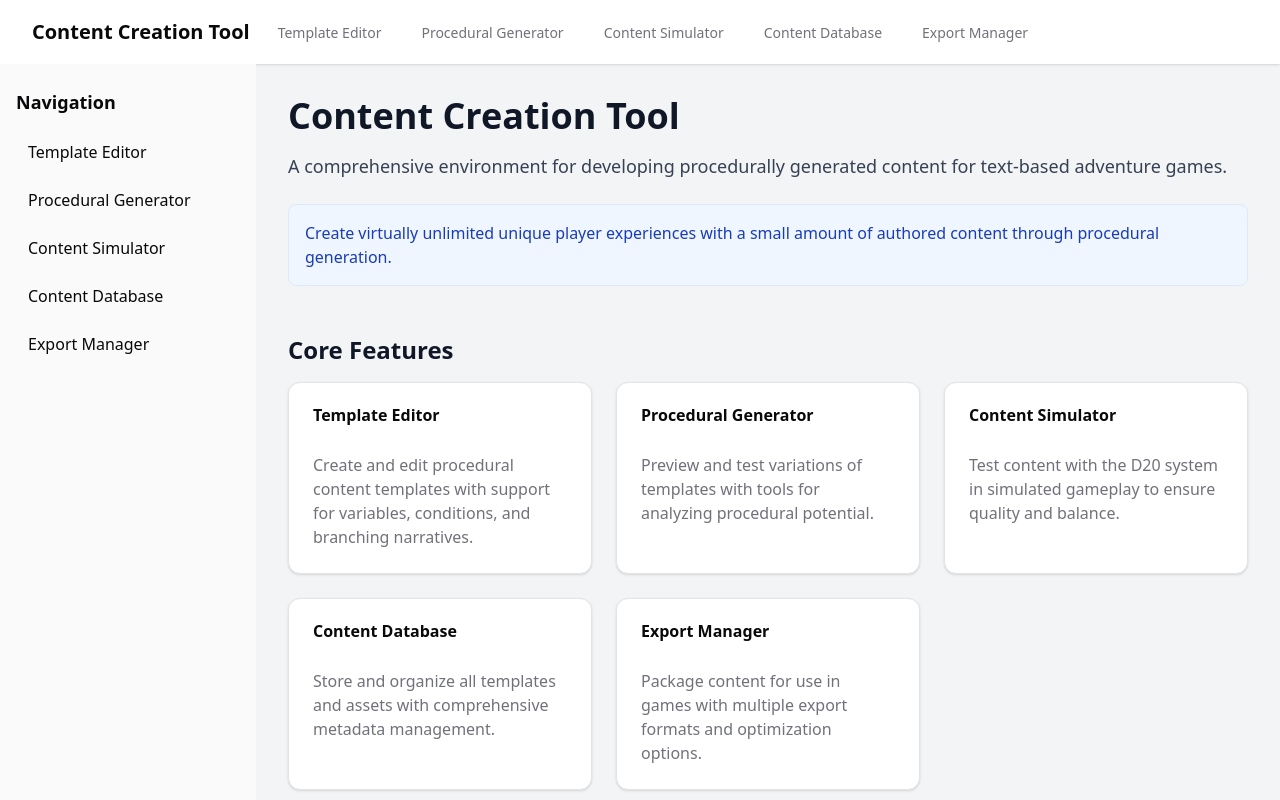
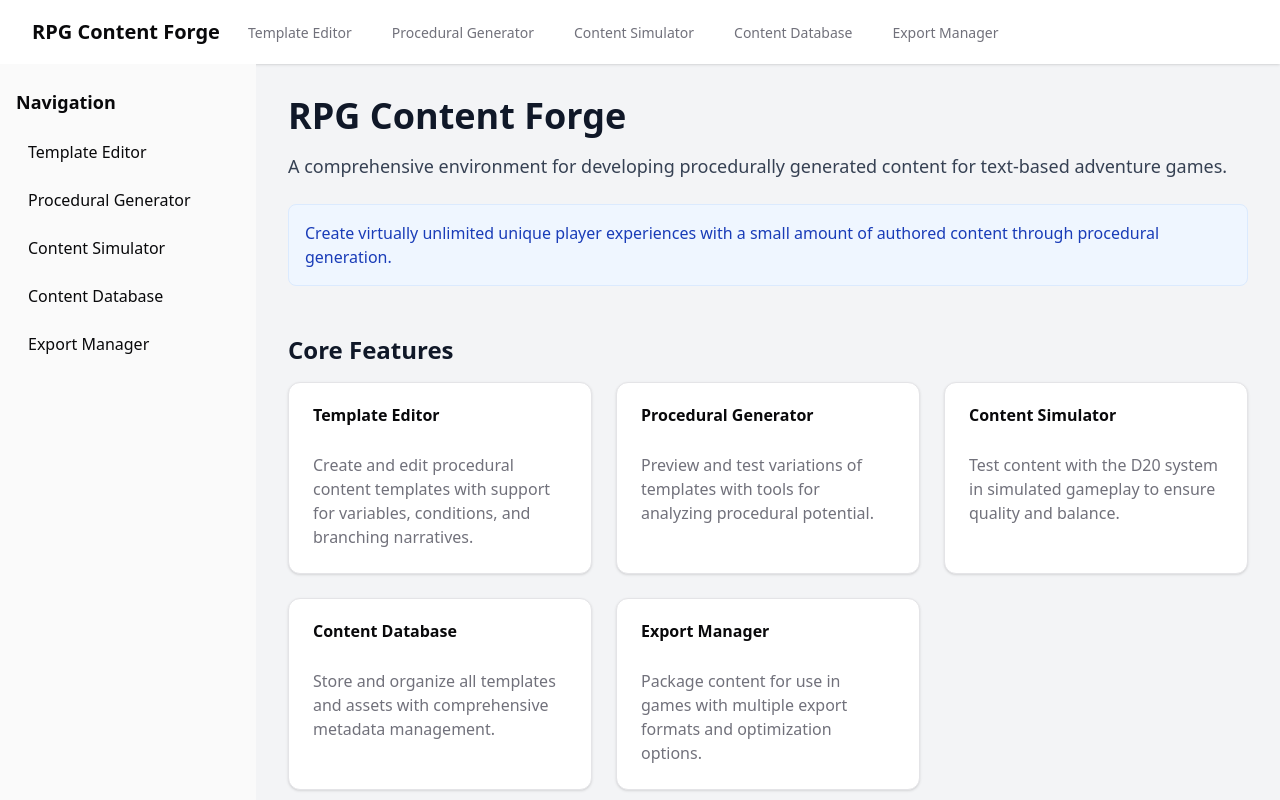
Before and after one commit to GoodPie/rpg-content-forge-app, a Next.js app: page / in a window 1280 px wide. Shown: the top 800 px of the page. Built offline with nearby package versions, Linux system fonts and the light colour scheme.

Commit message:
update: changed name to rpg-content-forge

```diff
--- a/package.json
+++ b/package.json
@@ -1,5 +1,5 @@
 {
-  "name": "content-generation",
+  "name": "rpg-content-forge",
   "version": "0.1.0",
   "private": true,
   "scripts": {
--- a/src/app/layout.tsx
+++ b/src/app/layout.tsx
@@ -14,7 +14,7 @@ const geistMono = Geist_Mono({
 });
 
 export const metadata: Metadata = {
-  title: "Content Creation Tool",
+  title: "RPG Content Forge",
   description: "A tool for creating, managing, and exporting modular content packs for text-based adventure games with a focus on procedural generation.",
   keywords: "content creation, procedural generation, text adventure, game development",
 };
--- a/src/app/page.tsx
+++ b/src/app/page.tsx
@@ -7,7 +7,7 @@ export default function Home() {
     <div className="">
       <section className="mb-12">
         <h1 className="text-3xl md:text-4xl font-bold mb-4 text-gray-900 dark:text-white">
-          Content Creation Tool
+          RPG Content Forge
         </h1>
         <p className="text-lg text-gray-700 dark:text-gray-300 mb-6">
           A comprehensive environment for developing procedurally generated content for text-based adventure games.
--- a/src/components/layout/header.tsx
+++ b/src/components/layout/header.tsx
@@ -25,7 +25,7 @@ export function Header() {
           <div className="flex justify-start">
             <div className="flex-shrink-0 flex items-center">
               <Link href="/" className="text-xl font-bold text-(--foreground)">
-                Content Creation Tool
+                RPG Content Forge
               </Link>
             </div>
           </div>
```
Also changed, not shown: 1 other file (tests, documents, lock files or other folders).
